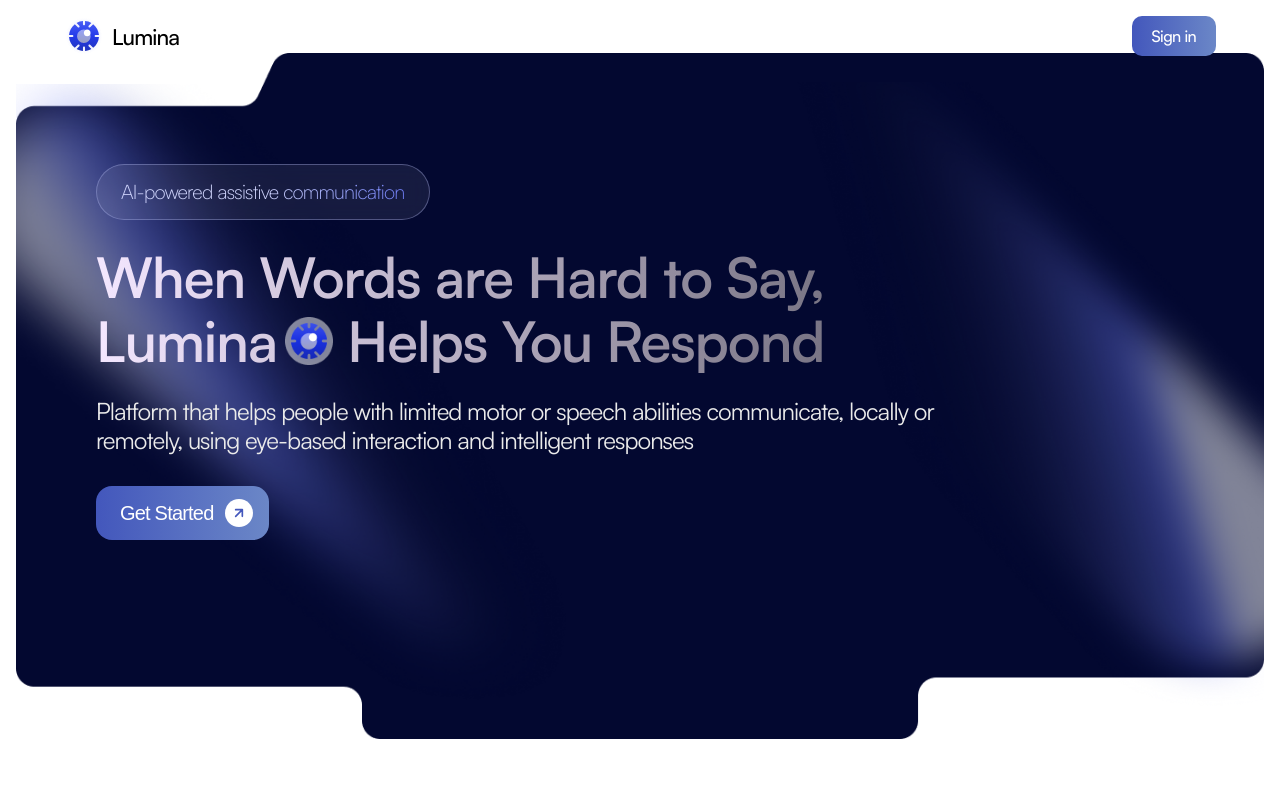
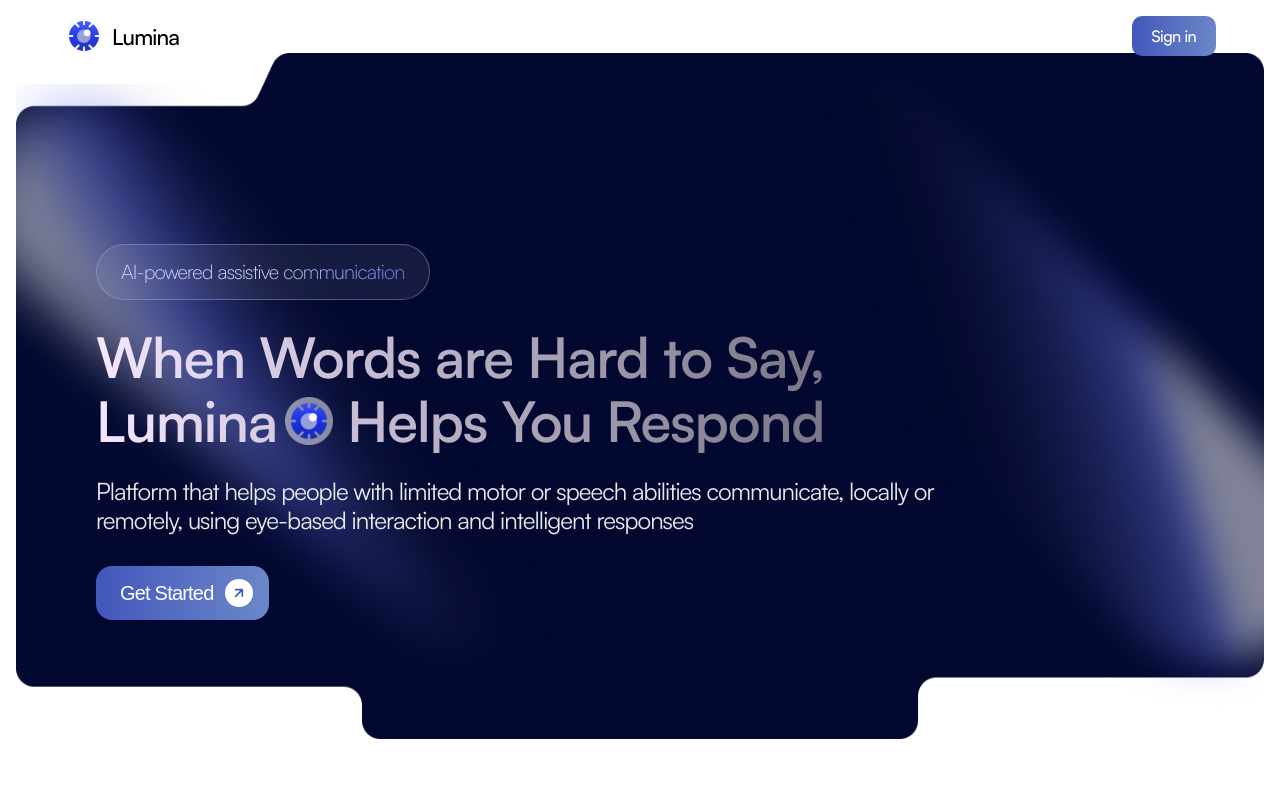
Before and after one commit to lumina-id/lumina-app, a Next.js app: page / in a window 1280 px wide. Shown: the top 800 px of the page. Built offline with nearby package versions, Linux system fonts and the light colour scheme.

Commit message:
feat: Add top margin to HeroSection content for better spacing.

```diff
--- a/src/components/landing/HeroSection.tsx
+++ b/src/components/landing/HeroSection.tsx
@@ -65,7 +65,7 @@ export default function HeroSection() {
 
         {/* Content */}
         <motion.div
-          className="relative z-10 w-full max-w-[1400px] mx-auto px-6 md:px-12 lg:px-20 pt-32 md:pt-40 pb-32"
+          className="relative z-10 w-full max-w-[1400px] mx-auto px-6 md:px-12 lg:px-20 pt-32 md:pt-40 pb-32 mt-16 md:mt-20"
           variants={containerVariants}
           initial="hidden"
           animate="visible"
```
